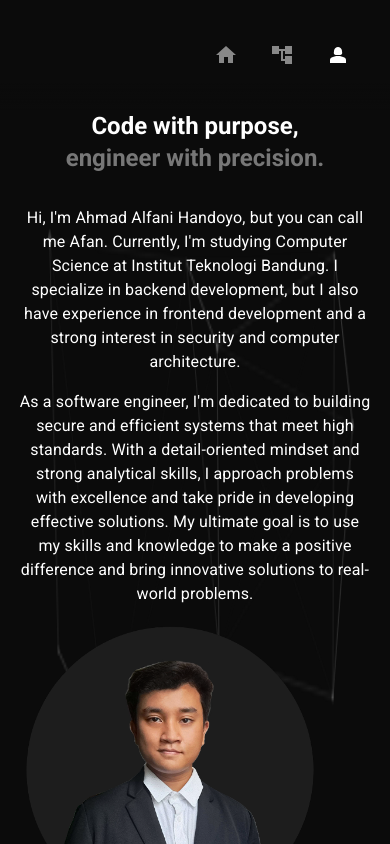
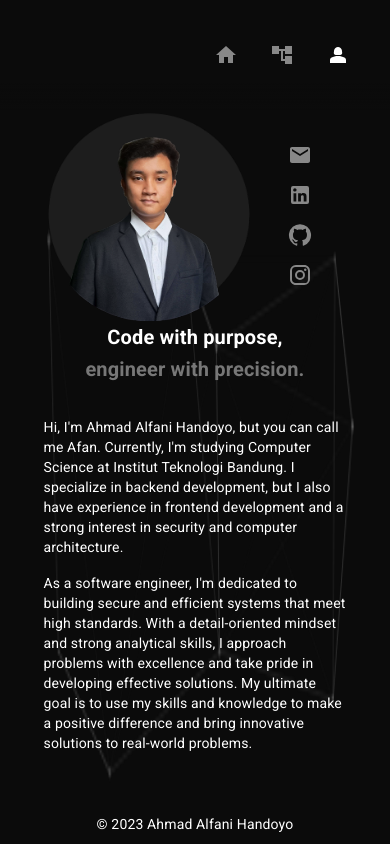
Before and after one commit to blueguy42/porto-frontend, a React (Create React App) app: page /about in a window 390 px wide. Shown: the top 844 px of the page. Built offline with nearby package versions, Linux system fonts and the light colour scheme; no server answers.

Commit message:
about page in progress

```diff
--- a/src/pages/About.js
+++ b/src/pages/About.js
@@ -1,67 +1,43 @@
 import React from "react";
 import { useEffect } from "react";
 
-import { Typography, Box, Grow, Grid } from "@mui/material";
+import { Typography, Box, Grow, Grid, IconButton, Link } from "@mui/material";
+import { Mail, LinkedIn, GitHub, Instagram } from '@mui/icons-material';
 import { BreakpointName } from "../utils";
 import { motion } from "framer-motion";
 
 const About = () => {
     const breakpoint = BreakpointName();
-
-    useEffect(() => {
-        const rootElement = document.getElementById('root');
-        rootElement.addEventListener('mousemove', handleMouseMove);
-        return () => {
-          rootElement.removeEventListener('mousemove', handleMouseMove);
-        };
-    });
-
-    function handleMouseMove(event) {
-        if (breakpoint !== 'xs') {
-            const width = window.innerWidth;
-            const height = window.innerHeight;
-
-            const minimum = Math.min(width, height) / 100;
-
-            const x = (event.pageX - (width / 2)) * 2 / width;
-
-            const imageBack = document.getElementById('image-back');
-            imageBack.style['transform'] = `translate(${-x * minimum}px, 0px)`;
-            const imageMiddle = document.getElementById('image-middle');
-            imageMiddle.style['transform'] = `translate(${-x * minimum * 2}px, 0px)`;
-            const imageTop = document.getElementById('image-top');
-            imageTop.style['transform'] = `translate(${-x * minimum * 2}px, 0px)`;
-        }
-    }
+    console.log(breakpoint);
 
     return (
         <>
             <motion.div exit={{ opacity: 0 }} initial={{ opacity: 0 }} animate={{ opacity: 1 }} style={{width: "100%"}}>
                 <Grow in={true} timeout={1000}>
-                    <Grid container textAlign="center" alignContent="center" alignItems="center">
-                        <Grid item xs={12} sm={8}>
-                        <Typography fontWeight="bold" textAlign={ breakpoint === 'xs' ? 'center': 'left'}
+                    <Grid container textAlign="center" alignContent="center" alignItems="center" px={{xs: 3, sm: 4, md: 0}}>
+                        <Grid item xs={12} sm={12} md={8} order={{ xs: 2, sm: 2, md: 1 }} pr={{ xs: 0, sm: 0, md: 12 }}>
+                        <Typography fontWeight="bold" textAlign={ breakpoint === 'xs' || breakpoint === 'sm' ? 'center': 'left'}
                                 variant={
-                                    breakpoint === 'xs' ? 'h5' :
-                                    breakpoint === 'sm' ? 'h6' :
-                                    breakpoint === 'md' ? 'h4' :
+                                    breakpoint === 'xs' ? 'h6' :
+                                    breakpoint === 'sm' ? 'h5' :
+                                    breakpoint === 'md' ? 'h5' :
                                     breakpoint === 'lg' ? 'h4' :
                                     'h2'} mb={4}>
                                     Code with purpose,
                                 <Box className="second-heading">engineer with precision.</Box>
                             </Typography>
-                            <Typography textAlign={ breakpoint === 'xs' ? 'center': 'left'}
+                            <Typography textAlign='left'
                                 variant={
-                                    breakpoint === 'xs' ? 'body1' :
+                                    breakpoint === 'xs' ? 'body2' :
                                     breakpoint === 'sm' ? 'body2' :
                                     breakpoint === 'md' ? 'body2' :
                                     breakpoint === 'lg' ? 'body1' :
                                     'body1'} mb={2}>
                                     Hi, I'm Ahmad Alfani Handoyo, but you can call me Afan. Currently, I'm studying Computer Science at Institut Teknologi Bandung. I specialize in backend development, but I also have experience in frontend development and a strong interest in security and computer architecture.
                             </Typography>
-                            <Typography textAlign={ breakpoint === 'xs' ? 'center': 'left'}
+                            <Typography textAlign='left'
                                 variant={
-                                    breakpoint === 'xs' ? 'body1' :
+                                    breakpoint === 'xs' ? 'body2' :
                                     breakpoint === 'sm' ? 'body2' :
                                     breakpoint === 'md' ? 'body2' :
                                     breakpoint === 'lg' ? 'body1' :
@@ -69,7 +45,7 @@ const About = () => {
                                         As a software engineer, I'm dedicated to building secure and efficient systems that meet high standards. With a detail-oriented mindset and strong analytical skills, I approach problems with excellence and take pride in developing effective solutions. My ultimate goal is to use my skills and knowledge to make a positive difference and bring innovative solutions to real-world problems.
                             </Typography>
                         </Grid>
-                        <Grid item xs={12} sm={4}>
+                        <Grid item xs={12} sm={12} md={4} order={{ xs: 1, sm: 1, md: 2 }} display='flex' style={{justifyContent: "center", alignItems: 'center'}}>
                             <Box style={{position: "relative", display: 'flex', justifyContent: 'center', alignItems: 'center', maxWidth: breakpoint === 'xs' ? '300px':'60vmin', maxHeight: breakpoint === 'xs' ? '300px':'60vmin', userSelect: "none" }}>
                                 <img id="image-back" src="/assets/images/home/circle.png" alt="Circle background" style={{maxWidth: '100%', maxHeight: '100%', objectFit: 'cover', pointerEvents: 'none'}}/>
                                 <Box style={{position: "absolute", zIndex: 2, display: 'flex', justifyContent: 'center', alignItems: 'center', maxWidth: '100%', maxHeight: '100%', userSelect: "none"}}>
@@ -78,6 +54,16 @@ const About = () => {
                                 <Box className="image-cartoon" style={{position: "absolute", zIndex: 3, display: 'flex', justifyContent: 'center', alignItems: 'center', maxWidth: '100%', maxHeight: '100%', transition: '0.3s', userSelect: "none"}}>
                                     <img id="image-top" src="/assets/images/home/portrait_real.png" alt="Real portrait" style={{maxWidth: '100%', maxHeight: '100%', objectFit: 'cover', pointerEvents: 'none'}}/>
                                 </Box>
+                            </Box>
+                            <Box
+                            sx={{
+                                '& a': {textDecoration: 'none', '&.active': {'& button': {color: '#ffffff', fontWeight: 'bold'}}},
+                                '& button': {textTransform: 'none', color: '#888888', px: 2, '&:hover': {color: "#dddddd"}}
+                            }}>
+                                <Link href="mailto:ahmadalfanihandoyo1@gmail.com" end><IconButton title="Mail"> <Mail /> </IconButton></Link>
+                                <Link href="https://www.linkedin.com/in/ahmad-alfani-handoyo"><IconButton title="LinkedIn"> <LinkedIn /> </IconButton></Link>
+                                <Link href="https://github.com/blueguy42"><IconButton title="GitHub"> <GitHub /> </IconButton></Link>
+                                <Link href="https://www.instagram.com/afanhandoyo"><IconButton title="Instagram"> <Instagram /> </IconButton></Link>
                             </Box>
                         </Grid>
                     </Grid>
```
